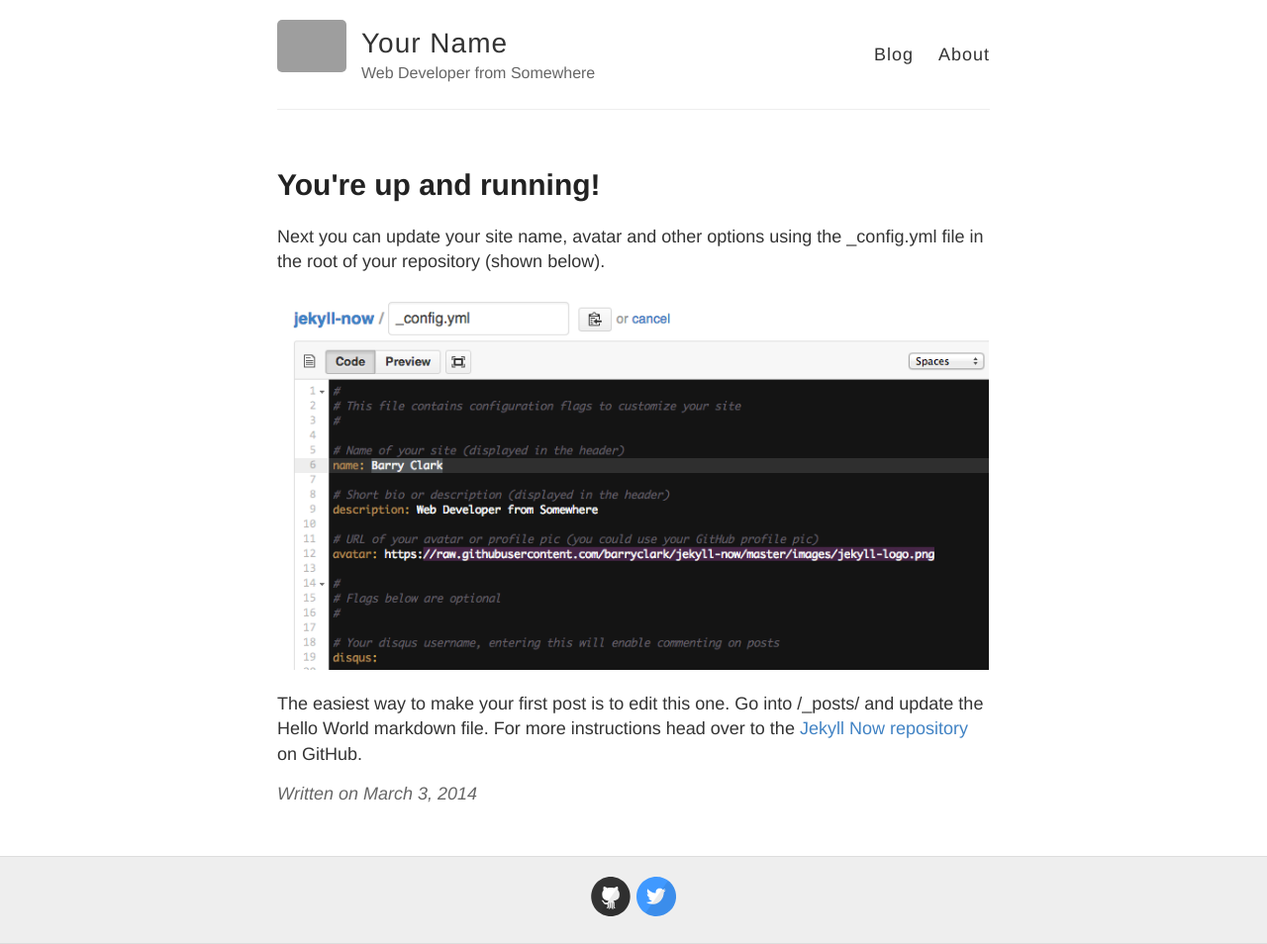
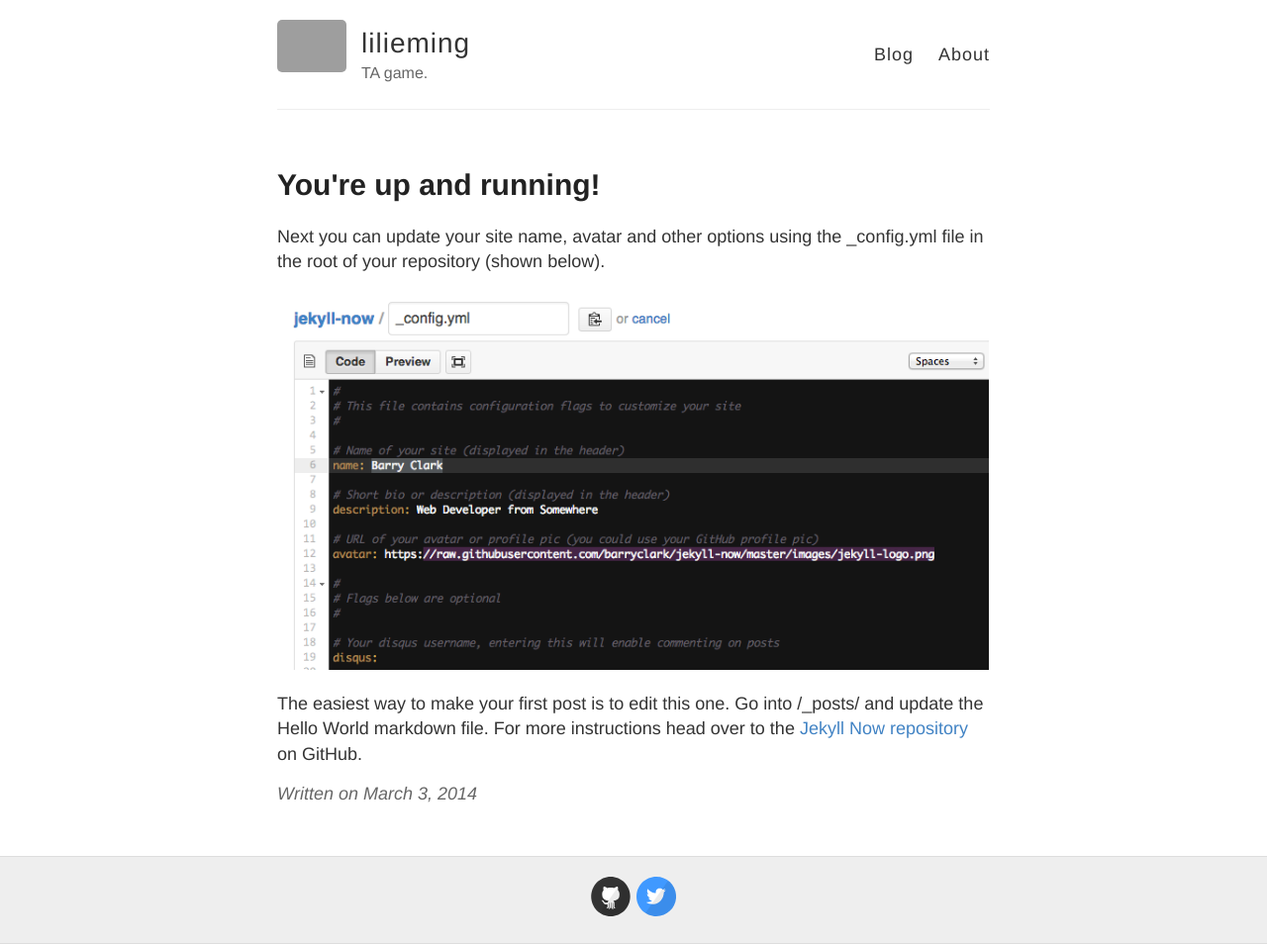
Before and after one commit to lilieming/lilieming.github.io, a Jekyll site: the page built from _posts/2014-3-3-Hello-World.md, in a window 1280 px wide. Shown: the whole page at 99% size. Built offline with Jekyll 4.4.1, drawn with Linux system fonts in a browser that asks for light colours; grey boxes are pictures that could not be loaded.

Commit message:
editor desc

```diff
--- a/_config.yml
+++ b/_config.yml
@@ -3,10 +3,10 @@
 #
 
 # Name of your site (displayed in the header)
-name: Your Name
+name: lilieming
 
 # Short bio or description (displayed in the header)
-description: Web Developer from Somewhere
+description: TA game.
 
 # URL of your avatar or profile pic (you could use your GitHub profile pic)
 avatar: https://raw.githubusercontent.com/barryclark/jekyll-now/master/images/jekyll-logo.png
```
